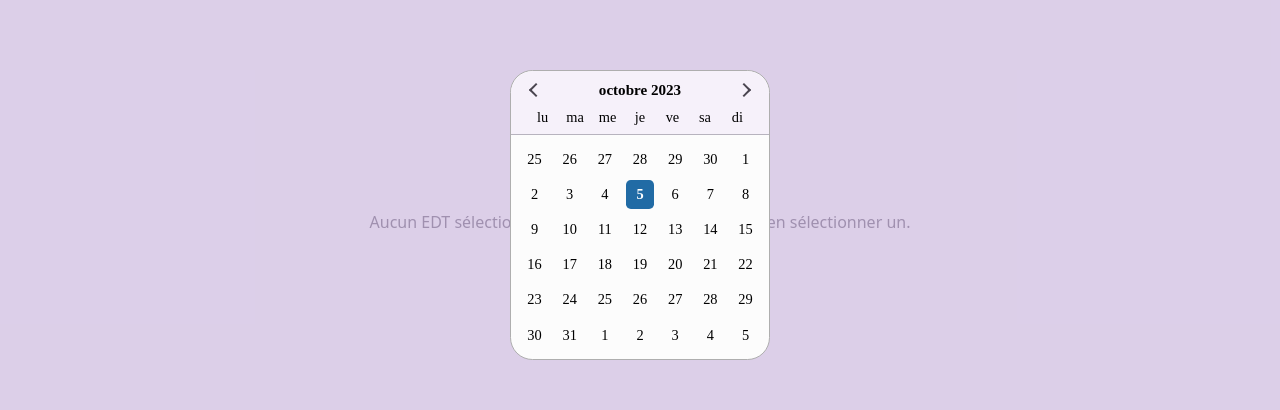
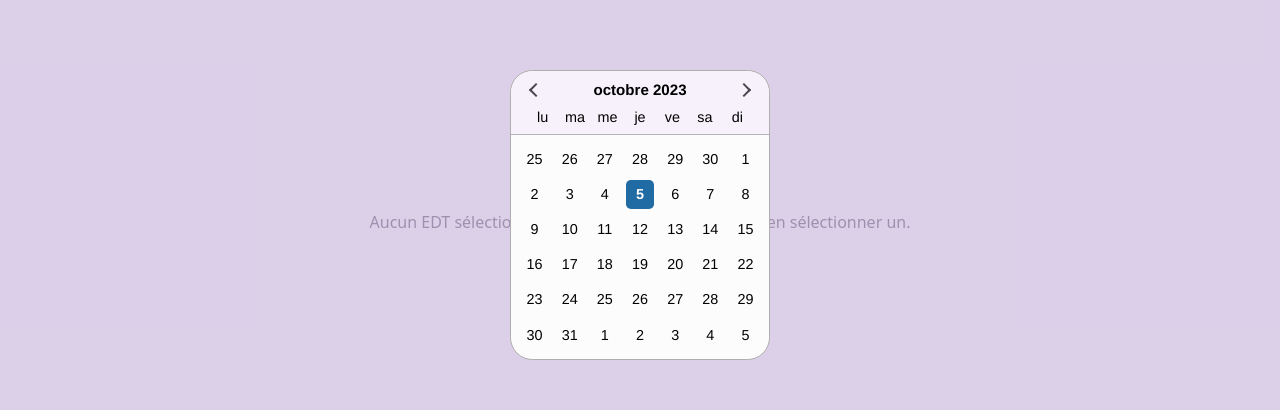
Before and after one commit to Elib27/esiplan, a Next.js app: page / in a window 1280 px wide. Both pictures are taken after a click on the button 56 px from the left and 40 px from the top of the page. Shown: the part 185-595 px from the top of the page. Built offline with nearby package versions, Linux system fonts and the light colour scheme.

Commit message:
fix font

```diff
--- a/src/components/datePicker/date-picker.css
+++ b/src/components/datePicker/date-picker.css
@@ -1,5 +1,4 @@
 .react-datepicker {
-  font-family: '__Inter_e66fe9';
   font-size: 0.9rem;
   border-radius: 1.4rem;
   background-color: #fcfcfc;
```
